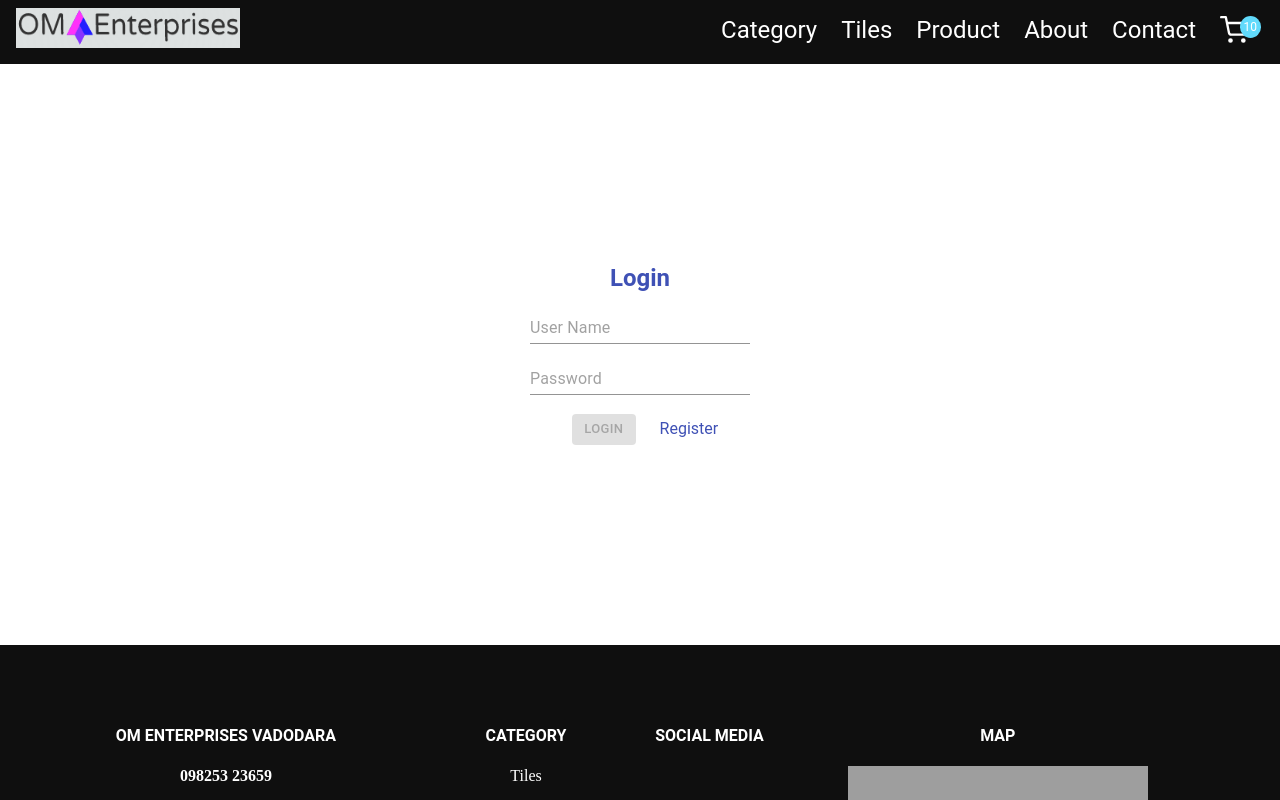
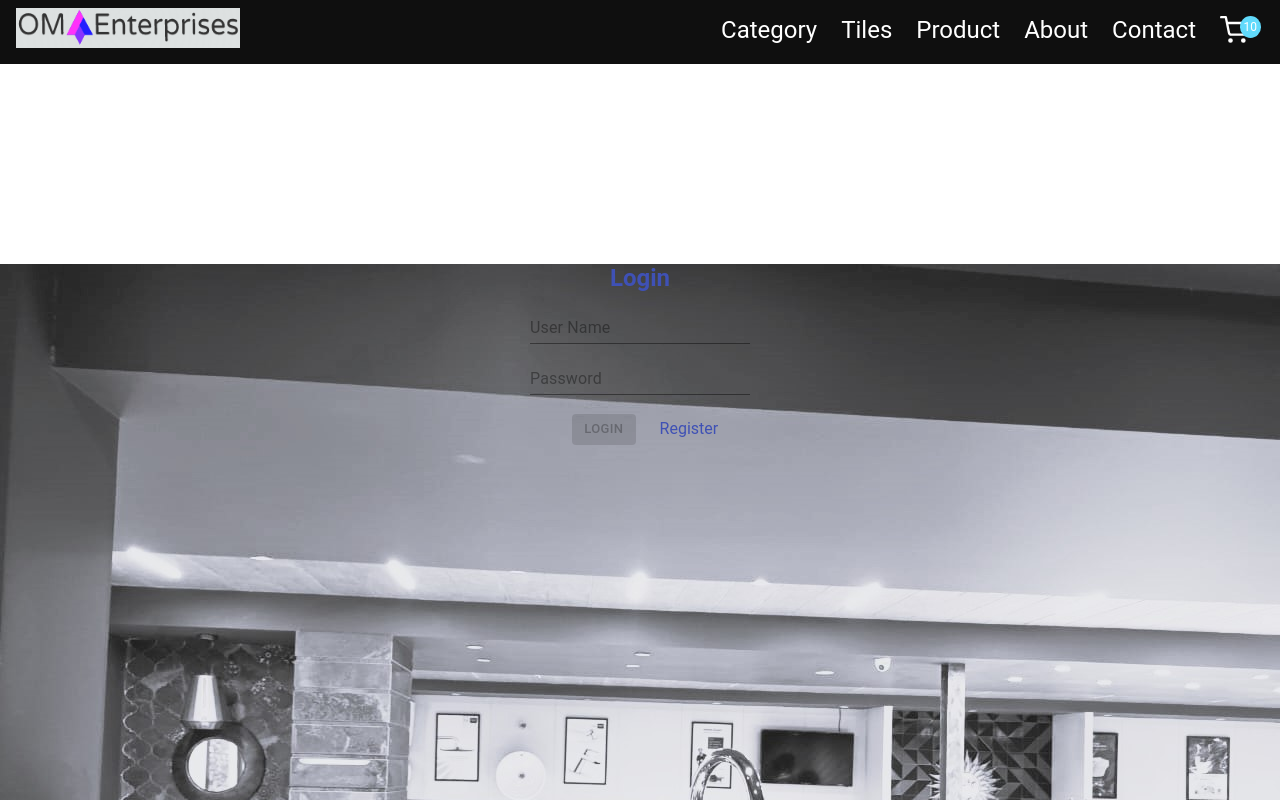
Before and after one commit to Nisarg01-01/SanitaryWare-Website, a React (Create React App) app in the folder frontend/: page / in a window 1280 px wide. Shown: the top 800 px of the page. Built offline with nearby package versions, Linux system fonts and the light colour scheme; grey boxes are pictures that could not be loaded.

Commit message:
login.js

```diff
--- a/frontend/package.json
+++ b/frontend/package.json
@@ -10,6 +10,7 @@
     "axios": "^1.1.2",
     "bcryptjs": "^2.4.3",
     "crypto-browserify": "^3.12.0",
+    "images": "^3.2.4",
     "react": "^18.2.0",
     "react-bootstrap": "^2.5.0",
     "react-dom": "^18.2.0",
--- a/frontend/src/Pages/CSS/Login.css
+++ b/frontend/src/Pages/CSS/Login.css
@@ -9,10 +9,10 @@ body {
     margin-right: 10px;
   }
 
-  /* .centerTable {
+.centerTable {
     margin: 0px auto;
   }
-   */
+
   h2 {
       color: #3f51b5;
   }
--- a/frontend/src/Pages/Login.js
+++ b/frontend/src/Pages/Login.js
@@ -1,4 +1,5 @@
 import React, { Component } from 'react';
+// import image from "/image1.jpeg";
 import swal from 'sweetalert';
 import { Button, TextField, Link } from '@material-ui/core';
 import './CSS/Login.css'
@@ -40,8 +41,13 @@ export default class Login extends React.Component {
   }
 
   render() {
+  //   const myStyle={
+  //     backgroundImage: "./Images/image1.jpeg",
+  // };
     return (
-      <div style={{ marginTop: '200px' , marginBottom: '200px'}}>
+      <div style= {{backgroundImage:"url(images/image1.jpeg)", backgroundRepeat:"no-repeat",backgroundSize: "cover",
+      height: "100vh"}}>
+      <div style={{marginTop: '200px' , marginBottom: '200px'}}>
         <div>
           <h2>Login</h2>
         </div>
@@ -84,6 +90,7 @@ export default class Login extends React.Component {
           </Link>
         </div>
       </div>
+      </div>
     );
   }
 }
--- a/frontend/src/Pages/Registration.js
+++ b/frontend/src/Pages/Registration.js
@@ -41,7 +41,7 @@ export default class Register extends React.Component {
 
   render() {
     return (
-      <div style={{ marginTop: '200px', marginBottom: '200px' }}>
+      <div style={{ marginTop: '200px', marginBottom: '200px'}}>
         <div>
           <h2>Register</h2>
         </div>
```
Also changed, not shown: frontend/public/images/image1.jpeg (renamed from frontend/src/Images/image1.jpeg), 1 other file (tests, documents, lock files or other folders).
